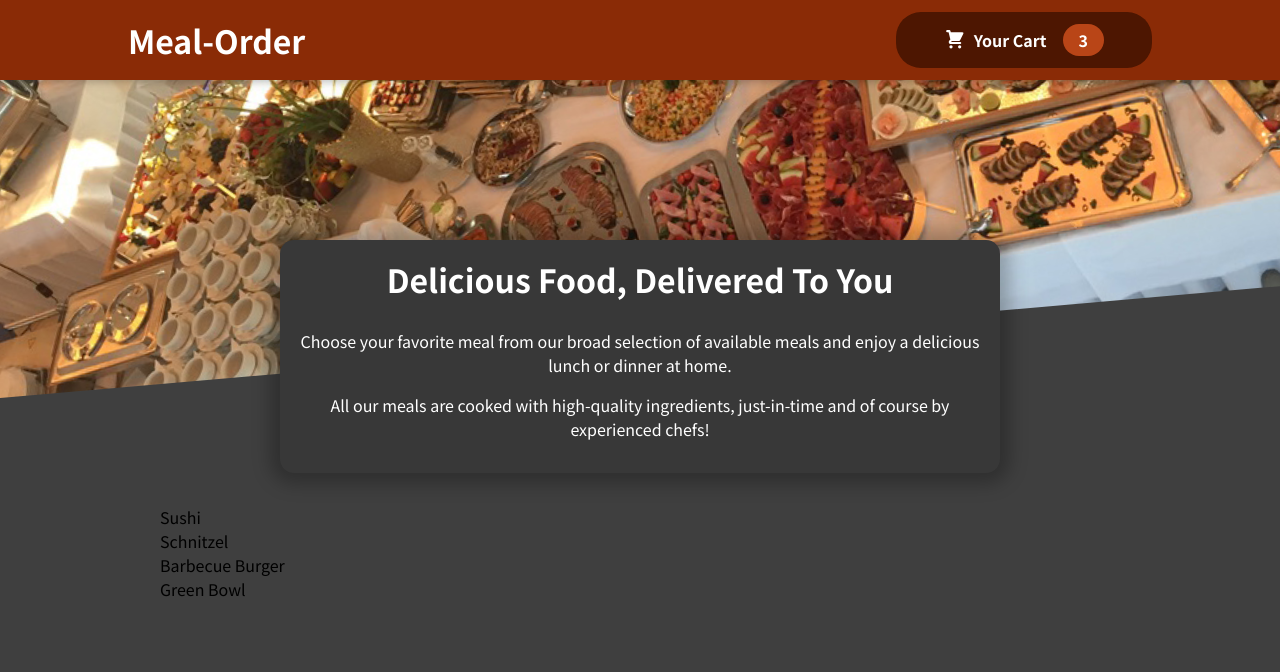
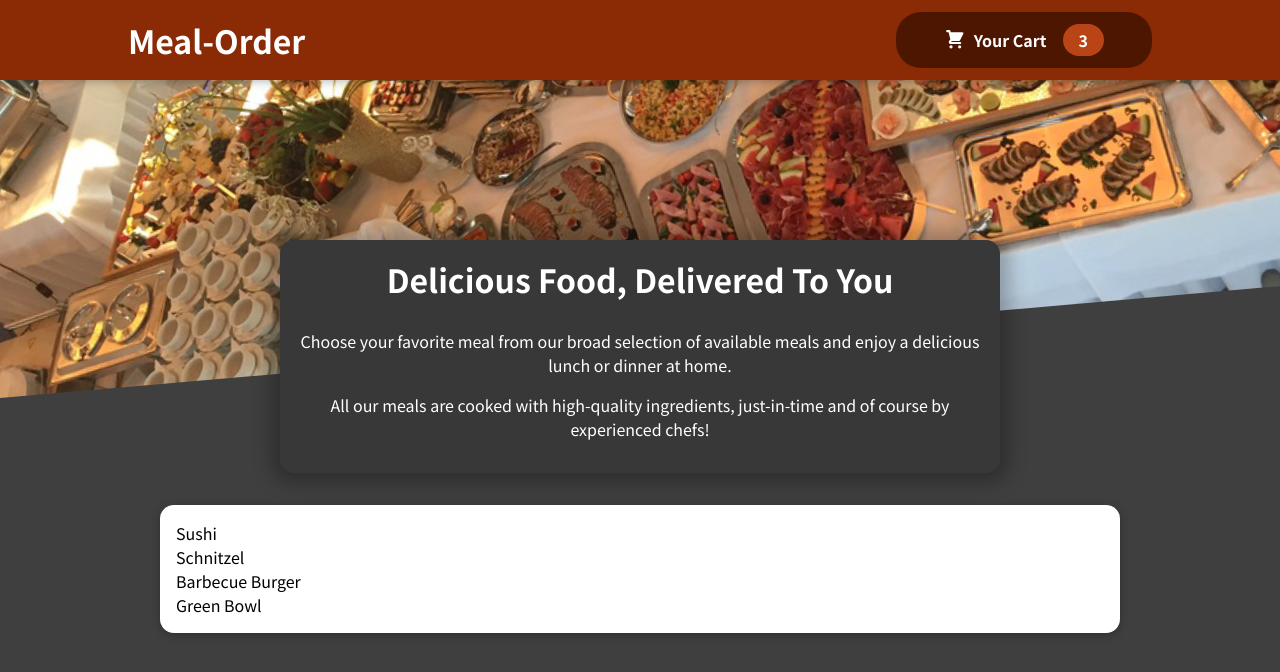
Before and after one commit to vantheman2210/food-order-app, a React (Create React App) app: page / in a window 1280 px wide. Shown: the top 672 px of the page. Built offline with nearby package versions, Linux system fonts and the light colour scheme.

Commit message:
Finished card

```diff
--- a/src/Components/Meals/AvailableMeals.js
+++ b/src/Components/Meals/AvailableMeals.js
@@ -1,28 +1,29 @@
-import classes from './AvailableMeals.module.css';
+import Card from "../UI/Card";
+import classes from "./AvailableMeals.module.css";
 
 const DUMMY_MEALS = [
   {
-    id: 'm1',
-    name: 'Sushi',
-    description: 'Finest fish and veggies',
+    id: "m1",
+    name: "Sushi",
+    description: "Finest fish and veggies",
     price: 22.99,
   },
   {
-    id: 'm2',
-    name: 'Schnitzel',
-    description: 'A german specialty!',
+    id: "m2",
+    name: "Schnitzel",
+    description: "A german specialty!",
     price: 16.5,
   },
   {
-    id: 'm3',
-    name: 'Barbecue Burger',
-    description: 'American, raw, meaty',
+    id: "m3",
+    name: "Barbecue Burger",
+    description: "American, raw, meaty",
     price: 12.99,
   },
   {
-    id: 'm4',
-    name: 'Green Bowl',
-    description: 'Healthy...and green...',
+    id: "m4",
+    name: "Green Bowl",
+    description: "Healthy...and green...",
     price: 18.99,
   },
 ];
@@ -30,15 +31,15 @@ const DUMMY_MEALS = [
 const AvailableMeals = () => {
   return (
     <section className={classes.meals}>
-      <ul>
-        {DUMMY_MEALS.map(meal => {
-          return (
-            <li key={meal.id}>{meal.name}</li>
-          )
-        })}
-      </ul>
+      <Card>
+        <ul>
+          {DUMMY_MEALS.map((meal) => {
+            return <li key={meal.id}>{meal.name}</li>;
+          })}
+        </ul>
+      </Card>
     </section>
-  )
+  );
 };
 
 export default AvailableMeals;
--- a/src/Components/Meals/Meals.js
+++ b/src/Components/Meals/Meals.js
@@ -1,6 +1,7 @@
 import { Fragment } from "react";
 import MealsSummary from "./MealsSummary";
 import AvailableMeals from "./AvailableMeals";
+import Card from "../UI/Card";
 
 const Meals = () => {
   return (
--- a/src/Components/UI/Card.js
+++ b/src/Components/UI/Card.js
@@ -0,0 +1,9 @@
+import classes from './Card.module.css';
+
+const Card = (props) => {
+  return (
+    <div className={classes.card}>{props.children}</div>
+  )
+};
+
+export default Card;
--- a/src/Components/UI/Card.module.css
+++ b/src/Components/UI/Card.module.css
@@ -0,0 +1,6 @@
+.card {
+  padding: 1rem;
+  box-shadow: 0 2px 8px rgba(0, 0, 0, 0.25);
+  border-radius: 14px;
+  background-color: white;
+}
```
